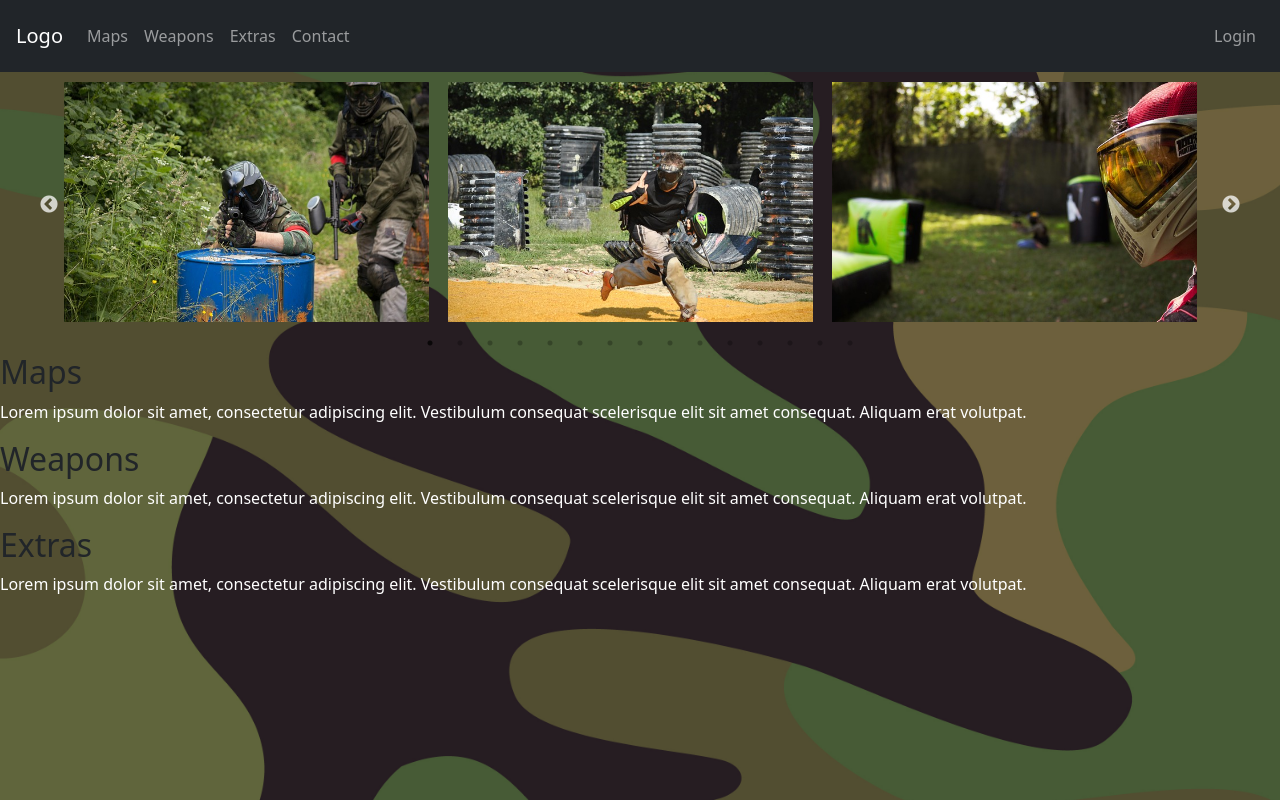
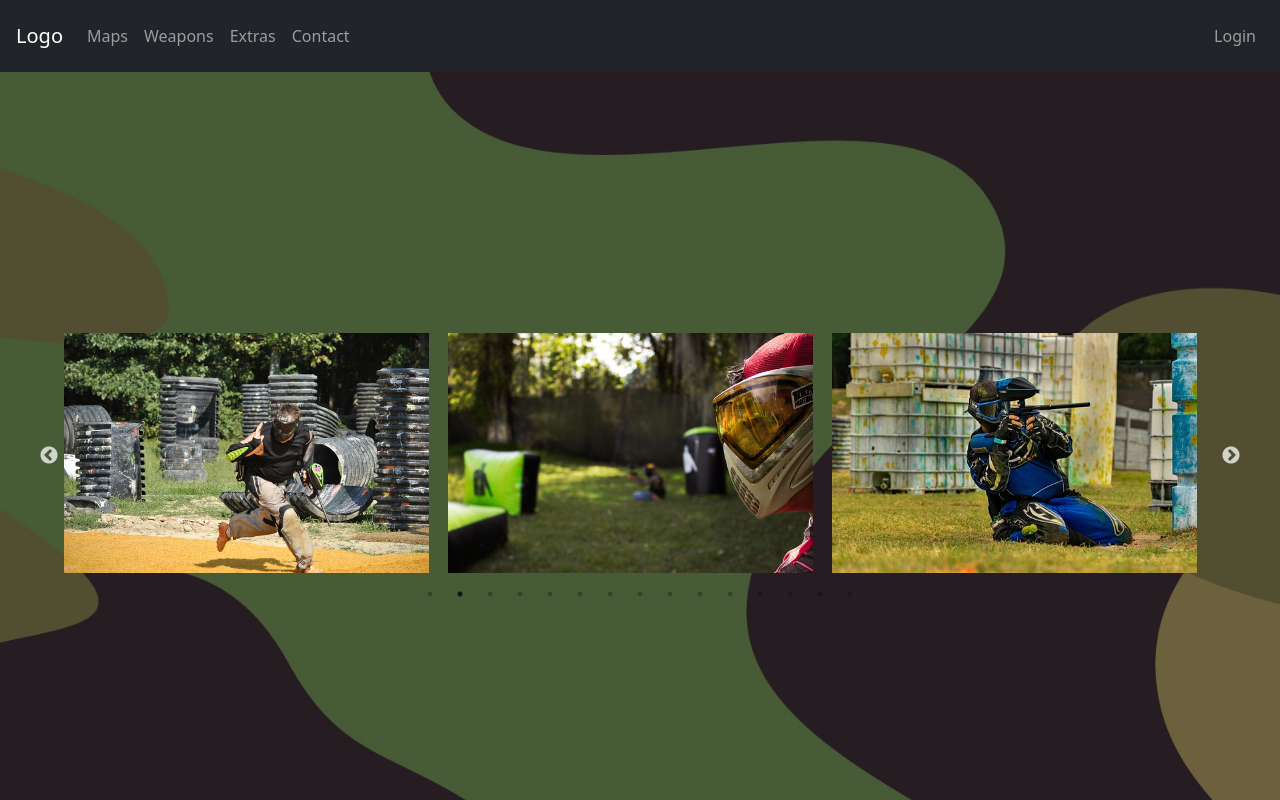
Before and after one commit to n3ndor/soloproject, a React (Create React App) app in the folder client/: page / in a window 1280 px wide. Shown: the top 800 px of the page. Built offline with nearby package versions, Linux system fonts and the light colour scheme.

Commit message:
scroll effect to navbar between sections

```diff
--- a/client/package.json
+++ b/client/package.json
@@ -12,6 +12,7 @@
     "react-bootstrap": "^2.7.4",
     "react-dom": "^18.2.0",
     "react-scripts": "5.0.1",
+    "react-scroll": "^1.8.9",
     "react-slick": "^0.29.0",
     "slick-carousel": "^1.8.1",
     "web-vitals": "^2.1.4"
--- a/client/src/App.css
+++ b/client/src/App.css
@@ -6,7 +6,7 @@ p {
 }
 
 .App {
-    height: 200vh;
+    height: auto;
     padding-top: 56px;
 }
 
@@ -15,6 +15,13 @@ p {
     background-size: cover;
     background-position: center;
     background-repeat: repeat;
+}
+
+.element {
+    min-height: 100vh;
+    display: flex;
+    justify-content: center;
+    align-items: center;
 }
 
 .carousel-img {
--- a/client/src/App.js
+++ b/client/src/App.js
@@ -1,3 +1,4 @@
+// App.js
 import React from 'react';
 import './App.css';
 import NavBar from './components/Navbar';
@@ -5,15 +6,24 @@ import CarouselComponent from './components/Carousel';
 import Maps from './components/Maps';
 import Weapons from './components/Weapons';
 import Extras from './components/Extras';
+import { Element } from 'react-scroll';
 
 function App() {
   return (
     <div className="App bg">
       <NavBar />
-      <CarouselComponent />
-      <Maps />
-      <Weapons />
-      <Extras />
+      <Element name="carousel" className="element">
+        <CarouselComponent />
+      </Element>
+      <Element name="maps" className="element">
+        <Maps />
+      </Element>
+      <Element name="weapons" className="element">
+        <Weapons />
+      </Element>
+      <Element name="extras" className="element">
+        <Extras />
+      </Element>
     </div>
   );
 }
--- a/client/src/components/Carousel.js
+++ b/client/src/components/Carousel.js
@@ -9,17 +9,23 @@ const CarouselComponent = () => {
     const settings = {
         dots: true,
         infinite: true,
+        autoplay: true,
         speed: 500,
+        draggable: true,
+
         slidesToShow: 3,
         slidesToScroll: 1,
         responsive: [
             {
                 breakpoint: 600,
                 settings: {
+                    dots: true,
+                    infinite: true,
+                    autoplay: true,
+                    speed: 500,
                     slidesToShow: 1,
                     slidesToScroll: 1,
-                    infinite: true,
-                    dots: true
+
                 }
             }
         ]
--- a/client/src/components/Navbar.js
+++ b/client/src/components/Navbar.js
@@ -1,38 +1,23 @@
-import React, { useCallback } from 'react';
+// Navbar.js
+import React from 'react';
 import { Navbar, Nav } from 'react-bootstrap';
+import { Link } from 'react-scroll';
 
 const NavBar = () => {
-    const handleNavClick = useCallback((evt) => {
-        evt.preventDefault();
-        const targetId = evt.target.getAttribute('href');
-        if (targetId === '#') {
-            window.scrollTo({
-                top: 0,
-                behavior: 'smooth',
-            });
-        } else {
-            const targetElement = document.querySelector(targetId);
-            if (targetElement) {
-                window.scrollTo({
-                    top: targetElement.offsetTop,
-                    behavior: 'smooth',
-                });
-            }
-        }
-    }, []);
-
     return (
         <div className="container-fluid">
             <Navbar collapseOnSelect expand="sm" bg="dark" variant="dark" fixed="top" className="p-3">
-                <Navbar.Brand href="#" className="mr-5">Logo</Navbar.Brand>
+                <Navbar.Brand>
+                    <Link to="carousel" smooth={true}>Logo</Link>
+                </Navbar.Brand>
                 <Navbar.Toggle aria-controls="responsive-navbar-nav" />
                 <Navbar.Collapse id="responsive-navbar-nav">
                     <div className="d-flex justify-content-between w-100">
-                        <Nav onClick={handleNavClick}>
-                            <Nav.Link href="#maps">Maps</Nav.Link>
-                            <Nav.Link href="#weapons">Weapons</Nav.Link>
-                            <Nav.Link href="#extras">Extras</Nav.Link>
-                            <Nav.Link href="#contact">Contact</Nav.Link>
+                        <Nav>
+                            <Nav.Link><Link to="maps" smooth={true}>Maps</Link></Nav.Link>
+                            <Nav.Link><Link to="weapons" smooth={true}>Weapons</Link></Nav.Link>
+                            <Nav.Link><Link to="extras" smooth={true}>Extras</Link></Nav.Link>
+                            <Nav.Link><Link to="contact" smooth={true}>Contact</Link></Nav.Link>
                         </Nav>
                         <Nav>
                             <Nav.Link href="#login">Login</Nav.Link>
```
Also changed, not shown: 1 other file (tests, documents, lock files or other folders).
